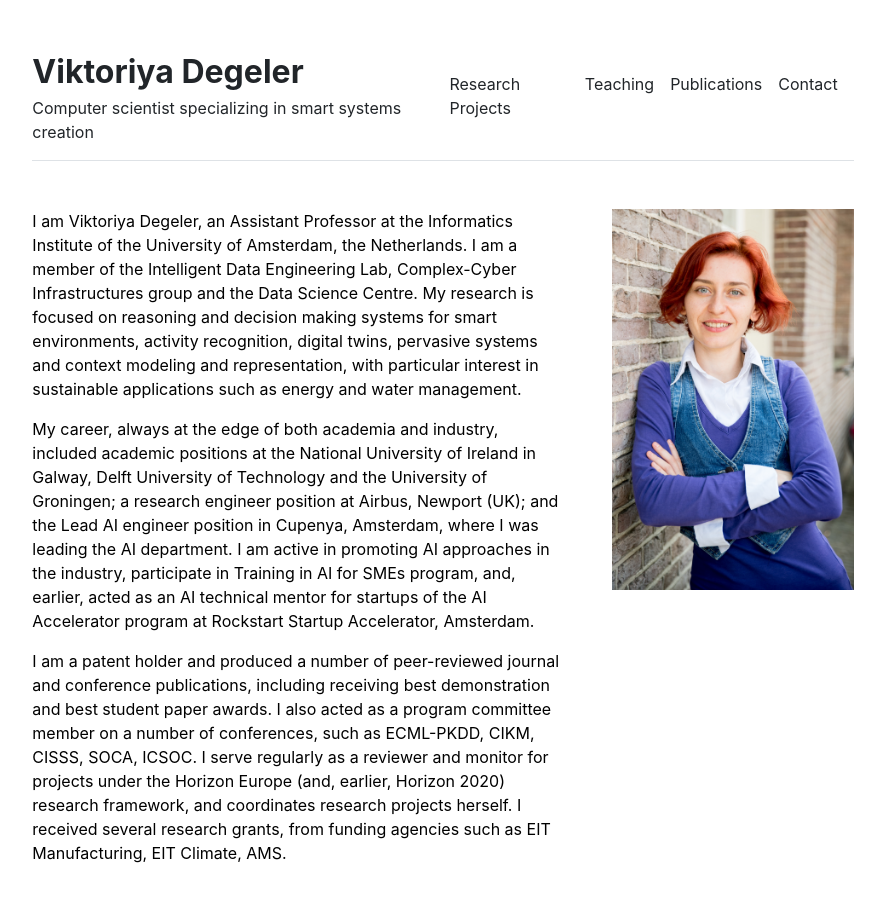
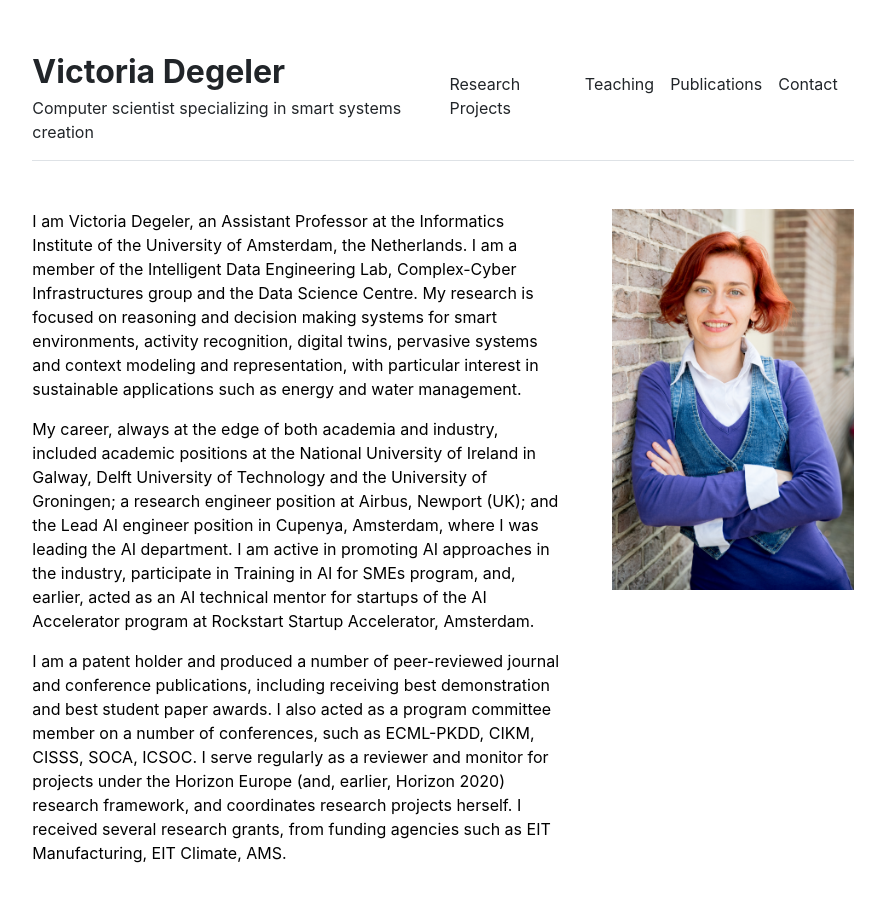
Before and after one commit to Degvik/degvik.github.io, a Jekyll site: the page built from index.md, in a window 1280 px wide and 900 px high. Shown: the whole window, without its empty margins (197-1082 px from the left). Built offline with Jekyll 4.4.1, drawn with Linux system fonts in a browser that asks for light colours.

Commit message:
name change

```diff
--- a/_config.yml
+++ b/_config.yml
@@ -18,7 +18,7 @@
 # You can create any custom variable you would like, and they will be accessible
 # in the templates via {{ site.myvariable }}.
 
-title: Viktoriya Degeler
+title: Victoria Degeler
 email: v.o.degeler@uva.nl
 description: "Computer scientist specializing in smart systems creation"
 baseurl: ""
--- a/_data/settings.yml
+++ b/_data/settings.yml
@@ -20,4 +20,4 @@ social:
 #- {icon: 'github', link: 'https://github.com/'}
 
 contacts:
-- {name: 'Viktoriya Degeler', title: 'Assistant Professor', department: 'Faculty of Science, Informatics Institute', institution: 'University of Amsterdam', institution_address: 'Science Park 900, 1098 XH Amsterdam', email: 'v.o.degeler@uva.nl', office: 'L4.12', image: ''}
+- {name: 'Victoria Degeler', title: 'Assistant Professor', department: 'Faculty of Science, Informatics Institute', institution: 'University of Amsterdam', institution_address: 'Science Park 900, 1098 XH Amsterdam', email: 'v.o.degeler@uva.nl', office: 'L4.12', image: ''}
--- a/index.md
+++ b/index.md
@@ -3,7 +3,7 @@ layout: home
 title: "Home"
 ---
 
-I am Viktoriya Degeler, an Assistant Professor at the Informatics Institute of the University of Amsterdam, the Netherlands. I am a member of the Intelligent Data Engineering Lab, Complex-Cyber Infrastructures group and the Data Science Centre. My research is focused on reasoning and decision making systems for smart environments, activity recognition, digital twins, pervasive systems and context modeling and representation, with particular interest in sustainable applications such as energy and water management.
+I am Victoria Degeler, an Assistant Professor at the Informatics Institute of the University of Amsterdam, the Netherlands. I am a member of the Intelligent Data Engineering Lab, Complex-Cyber Infrastructures group and the Data Science Centre. My research is focused on reasoning and decision making systems for smart environments, activity recognition, digital twins, pervasive systems and context modeling and representation, with particular interest in sustainable applications such as energy and water management.
 
 My career, always at the edge of both academia and industry, included academic positions at the National University of Ireland in Galway, Delft University of Technology and the University of Groningen; a research engineer position at Airbus, Newport (UK); and the Lead AI engineer position in Cupenya, Amsterdam, where I was leading the AI department. I am active in promoting AI approaches in the industry, participate in Training in AI for SMEs program, and, earlier, acted as an AI technical mentor for startups of the AI Accelerator program at Rockstart Startup Accelerator, Amsterdam.
 
```
